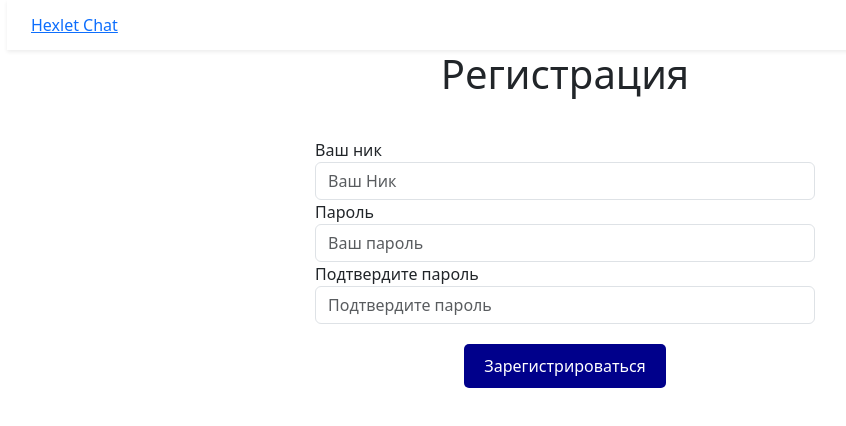
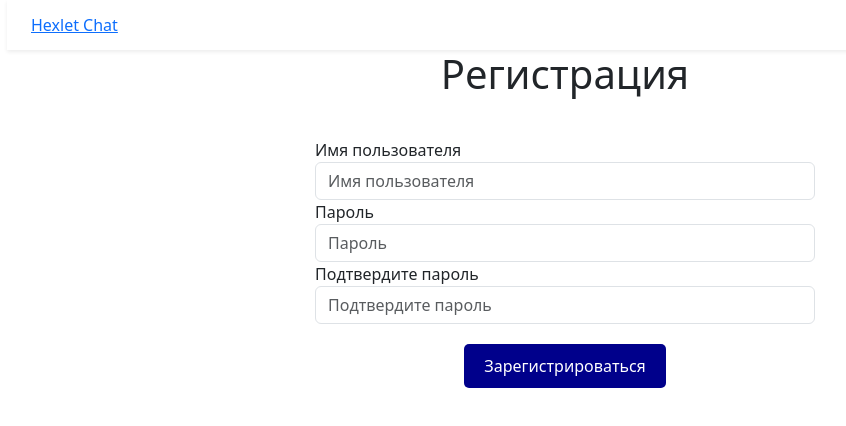
Before and after one commit to bea00811/Little-chat-on-websockets, a React (Create React App) app: page /signup in a window 1280 px wide. Shown: the top 426 px of the page, without its empty margins (75-921 px from the left). Built offline with nearby package versions, Linux system fonts and the light colour scheme; no server answers; what leo-profanity would draw is missing.

Commit message:
changed user name

```diff
--- a/src/Components/SighnUp.jsx
+++ b/src/Components/SighnUp.jsx
@@ -80,13 +80,13 @@ import { toast } from 'react-toastify';
             {({ isSubmitting, errors, touched }) => (
               <Form>
 
-                <label htmlFor="nickName">{t('nic')}</label>
-                <Field id = 'nickName' className = {errors.nickName&& touched.nickName?'form-control is-invalid':'form-control'} placeholder="Ваш Ник" name="nickName" />
+                <label htmlFor="nickName">{t('regName')}</label>
+                <Field id = 'nickName' className = {errors.nickName&& touched.nickName?'form-control is-invalid':'form-control'} placeholder={t('regName')} name="nickName" />
                 {errors.nickName && touched.nickName ? (
                   <div>{errors.nickName}</div>
                 ) : null}
                 <label htmlFor="sighnPass">{t('pass')}</label>
-                <Field id ='sighnPass' className = {errors.pass&& touched.pass?'form-control is-invalid':'form-control'} placeholder="Ваш пароль" name="pass" />
+                <Field id ='sighnPass' className = {errors.pass&& touched.pass?'form-control is-invalid':'form-control'} placeholder={t('pass')} name="pass" />
                 {errors.pass && touched.pass ? <div>{errors.pass}</div> : null}
 
                 <label htmlFor="confirmPass">{t('confirmPass')}</label>
--- a/src/Components/Texts.jsx
+++ b/src/Components/Texts.jsx
@@ -11,6 +11,7 @@ export default{
         'nic':'Ваш ник',
         'Submit':'Войти',
         'LogOut':'Выйти',
+        'regName':'Имя пользователя',
         'wrongUser':'Неверные имя пользователя или пароль',
         'SighnUp':'Регистрация',
         'confirmPass': 'Подтвердите пароль',
```
